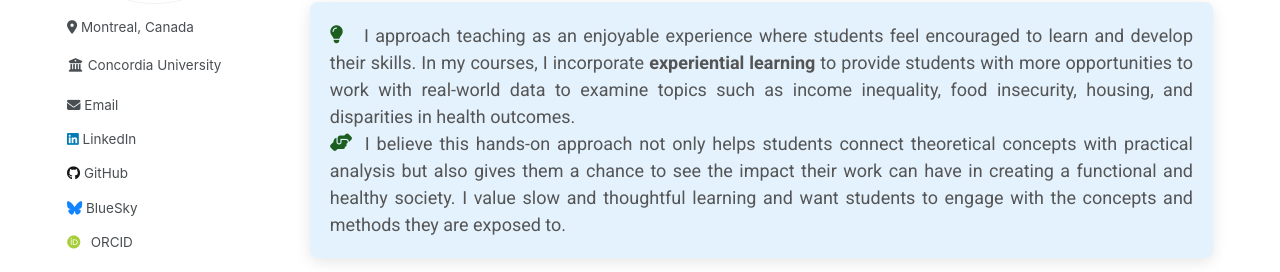
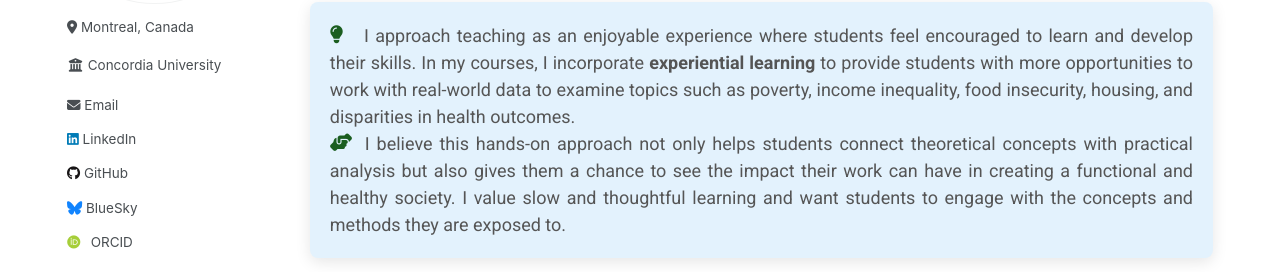
Before and after one commit to Mohsnmonji/mohsnmonji.github.io, a Jekyll site: the page built from _pages/teaching.md, in a window 1280 px wide and 900 px high. Shown: the part 239-511 px from the top of the window. Built offline with Jekyll 4.4.1, drawn with Linux system fonts in a browser that asks for light colours; some web fonts are replaced.

Commit message:
Update teaching.md

```diff
--- a/_pages/teaching.md
+++ b/_pages/teaching.md
@@ -67,7 +67,7 @@ author_profile: true
     <p>
       <i class="fas fa-lightbulb icon"></i>
       I approach teaching as an enjoyable experience where students feel encouraged to learn and develop their skills. In my courses, I incorporate
-      <strong>experiential learning</strong> to provide students with more opportunities to work with real-world data to examine topics such as income inequality, food insecurity, housing, and disparities in health outcomes.
+      <strong>experiential learning</strong> to provide students with more opportunities to work with real-world data to examine topics such as poverty, income inequality, food insecurity, housing, and disparities in health outcomes.
     </p>
     <p>
       <i class="fas fa-hands-helping icon"></i>
```
